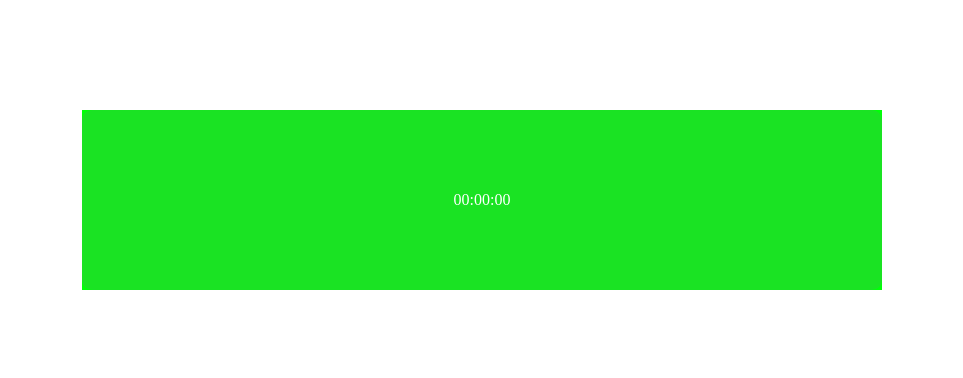
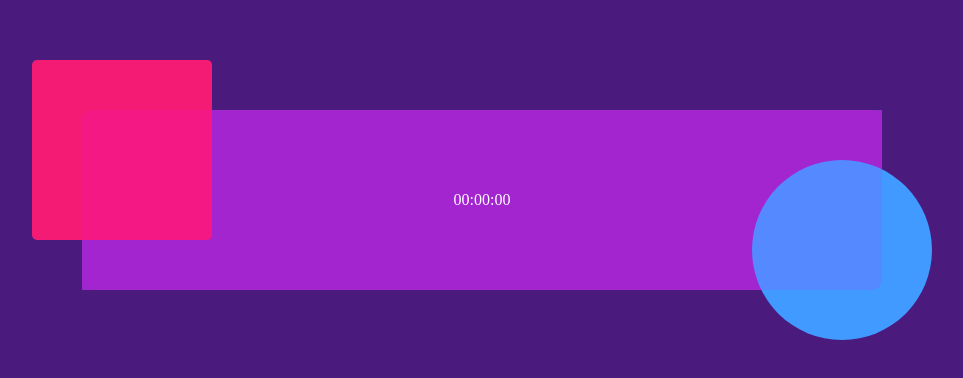
Before and after one commit to soemyattun/tutorial-digital-clock-html-css-javascript, a plain HTML site: page index.html in a window 1280 px wide. Shown: the part 200-578 px from the top of the page, without its empty margins (158-1121 px from the left). Drawn offline with Linux system fonts and the light colour scheme.

Commit message:
[Add]index.html span tag

```diff
--- a/index.html
+++ b/index.html
@@ -9,7 +9,11 @@
         <div class="hero">
             <div class="container">
                 <div class="clock">
-                    00:00:00
+                    <span>00</span>
+                    <span>:</span>
+                    <span>00</span>
+                    <span>:</span>
+                    <span>00</span>
                 </div>
             </div>
         </div>
--- a/style.css
+++ b/style.css
@@ -7,7 +7,7 @@
 .hero{
     width: 100%;
     min-height:100vh;
-    background:linear-gradient(45deg,#08001f),#30197d;
+    background:rgb(75, 26, 125);
     color: #fff;
     position: relative;
 }
@@ -18,7 +18,7 @@
     top: 50%;
     left: 50%;
     transform: translate(-50%,-50%);
-    background-color: rgb(0, 255, 8);
+    background-color: rgb(153, 41, 202);
 }
 .clock{
     width: 100%;
@@ -29,3 +29,25 @@
     align-items: center;
     justify-content: center;
 }
+.container::before{
+    content: '';
+    width: 180px;
+    height: 180px;
+    background: #f41b75;
+    border-radius: 5px;
+    position: absolute;
+    left: -50px;
+    top: -50px;
+    z-index: -1;
+}
+.container::after{
+    content: '';
+    width: 180px;
+    height: 180px;
+    background:#419aff;
+    border-radius: 50%;
+    position: absolute;
+    right: -50px;
+    bottom: -50px;
+    z-index: -1;
+}
```
